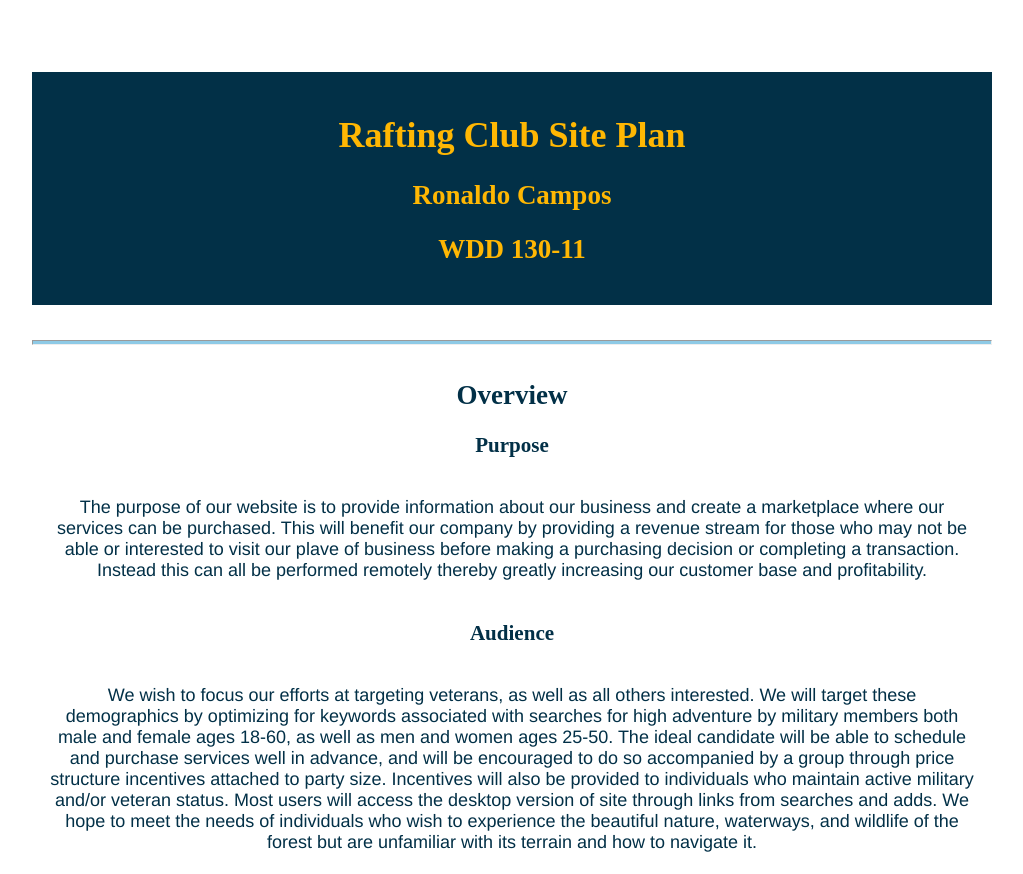
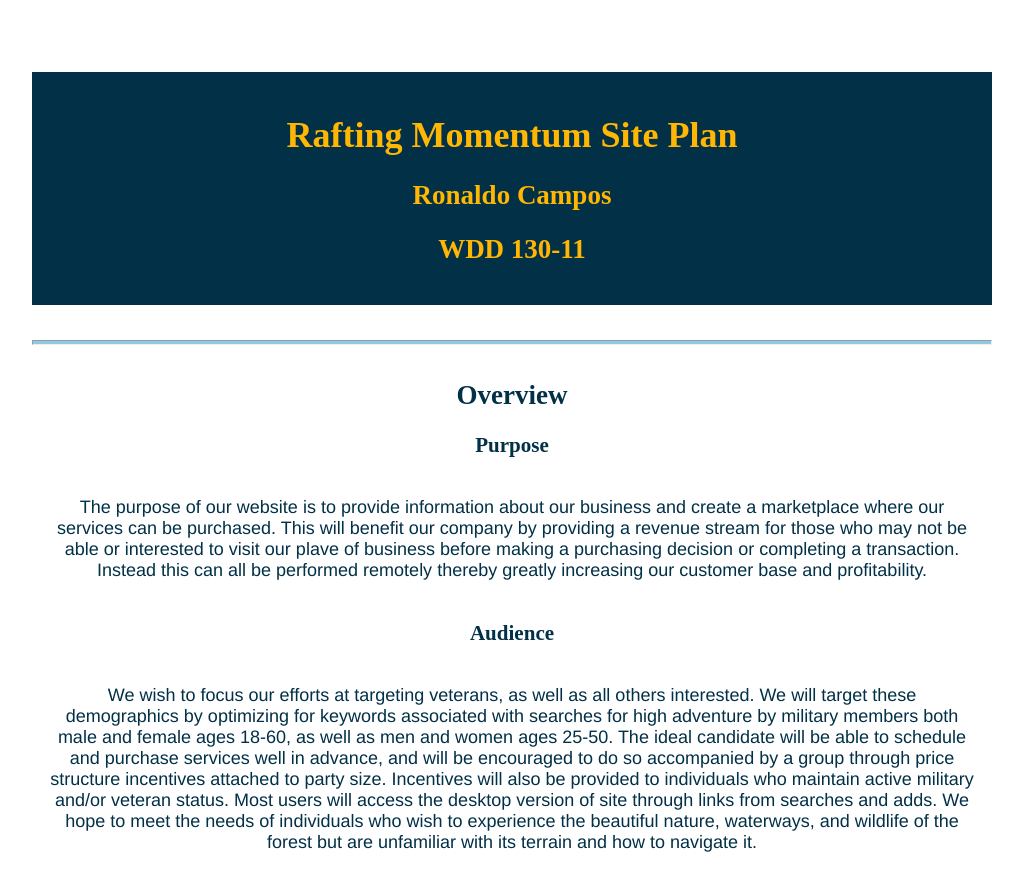
Before and after one commit to ronaldoucl/wdd130, a plain HTML site: page wwr/site-plan-rafting.html in a window 1280 px wide. Shown: the top 874 px of the page, without its empty margins (128-1151 px from the left). Drawn offline with Linux system fonts and the light colour scheme; a web font is replaced by a local one.

Commit message:
Rafting Momentum

```diff
--- a/wwr/site-plan-rafting.html
+++ b/wwr/site-plan-rafting.html
@@ -9,7 +9,7 @@
 
 <body>
   <header>
-    <h1>Rafting Club Site Plan</h1>
+    <h1>Rafting Momentum Site Plan</h1>
     <h2>Ronaldo Campos</h2>
     <h2>WDD 130-11</h2>
     <!-- In the header above, add the name of your site, your name and class number. For example if you are in section 3 you would put WDD 130-03 -->
```
